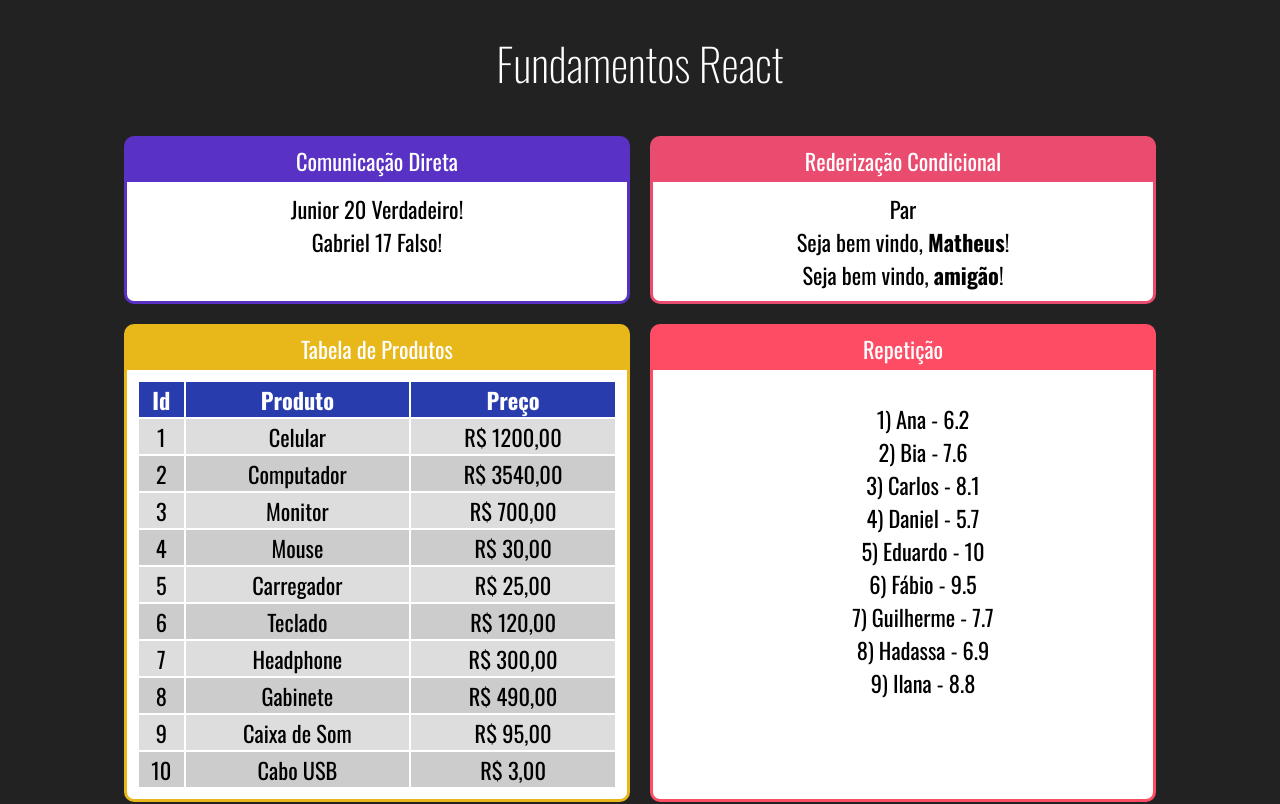
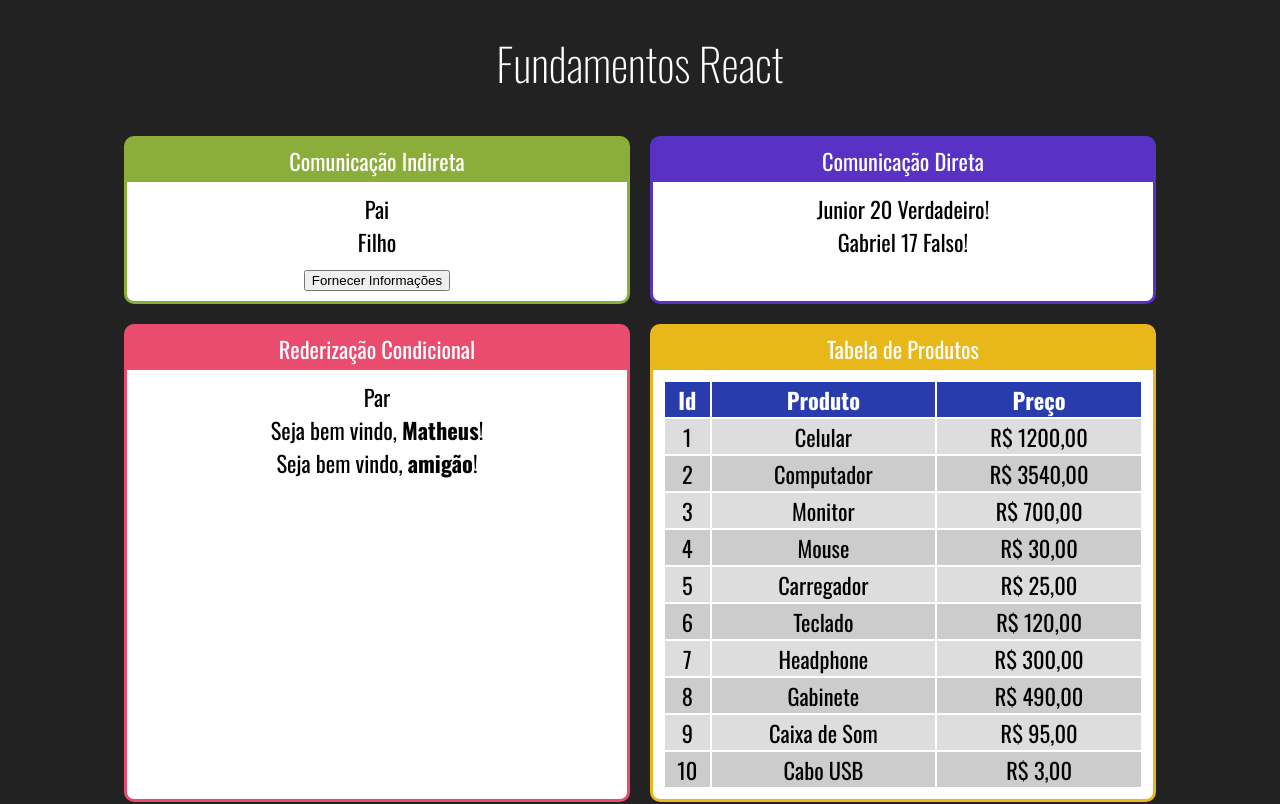
Before and after one commit to m-vasconcelos/curso-react-redux, a React (Create React App) app in the folder fundamentos/: page / in a window 1280 px wide. Shown: the top 804 px of the page. Built offline with nearby package versions, Linux system fonts and the light colour scheme.

Commit message:
Comunicação Indireta

```diff
--- a/fundamentos/src/App.jsx
+++ b/fundamentos/src/App.jsx
@@ -12,7 +12,8 @@ import ListaAlunos from "./components/repeticao/ListaAlunos"
 import TabelaProdutos from "./components/repeticao/TabelaProdutos"
 import ParOuImpar from "./components/condicional/ParOuImpar"
 import UsuarioInfo from "./components/condicional/UsuarioInfo"
-import DiretaPai from "./components/camunicacao/DiretaPai"
+import DiretaPai from "./components/comunicacao/DiretaPai"
+import IndiretaPai from "./components/comunicacao/IndiretaPai"
 
 export default function App () {
     return (
@@ -20,6 +21,9 @@ export default function App () {
             <h1>Fundamentos React</h1>
 
             <div className="cards">
+                <Card titulo="Comunicação Indireta" color="#8BAD39">
+                    <IndiretaPai></IndiretaPai>
+                </Card>
 
                 <Card titulo="Comunicação Direta" color="#5932C5">
                     <DiretaPai></DiretaPai>
--- /dev/null
+++ b/fundamentos/src/components/comunicacao/IndiretaFilho.jsx
@@ -0,0 +1,14 @@
+import React from "react"
+
+export default props => {
+    return (
+        <div>
+            <div>Filho</div>
+            <button onClick={
+                function (e) {
+                    props.quandoClicar("João", 53, true)
+                }
+            }>Fornecer Informações</button>
+        </div>
+    )
+}
--- /dev/null
+++ b/fundamentos/src/components/comunicacao/IndiretaPai.jsx
@@ -0,0 +1,17 @@
+import React from "react"
+import IndiretaFilho from "./IndiretaFilho"
+
+export default props => {
+
+    function fornecerInformacoes(nome, idade, nerd) {
+        console.log(nome, idade, nerd)
+    }
+
+    return (
+        <div>
+            <div>Pai</div>
+
+            <IndiretaFilho quandoClicar={fornecerInformacoes}></IndiretaFilho>
+        </div>
+    )
+}
```
Also changed, not shown: fundamentos/src/components/comunicacao/DiretaFilho.jsx (renamed from fundamentos/src/components/camunicacao/DiretaFilho.jsx), fundamentos/src/components/comunicacao/DiretaPai.jsx (renamed from fundamentos/src/components/camunicacao/DiretaPai.jsx), 1 other file (tests, documents, lock files or other folders).
